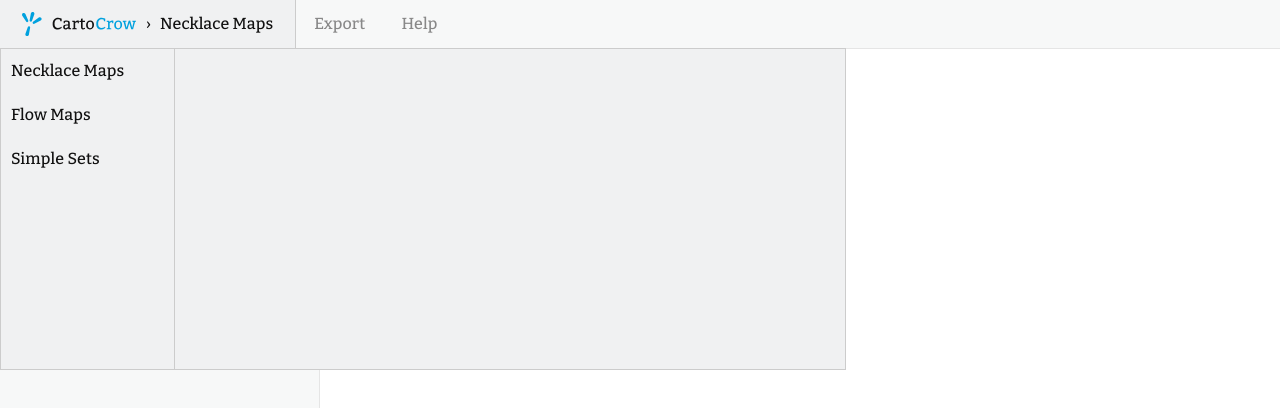
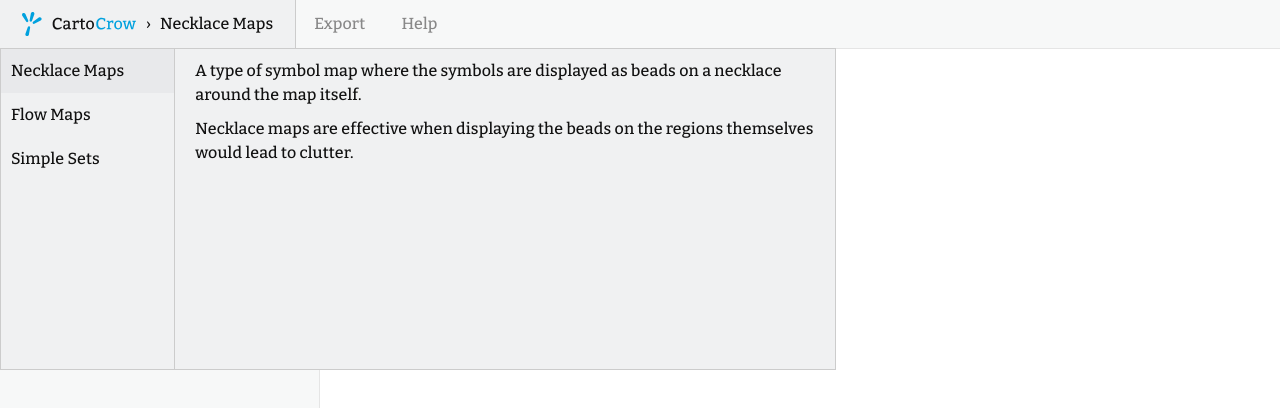
Before and after one commit to tue-alga/cartocrow-web, a website built with webpack: page src/index.ejs in a window 1280 px wide. Both pictures are taken after a click on the element "Necklace Maps". Shown: the top 408 px of the page. Built offline with nearby package versions, Linux system fonts and the light colour scheme.

Commit message:
Display the current map name in the menu

```diff
--- a/src/index.ts
+++ b/src/index.ts
@@ -10,8 +10,6 @@ import { MenuBar, MenuButton } from './ui/menu-bar';
 import { TypeSelector } from './ui/type-selector';
 
 class CartoCrow {
-	menu: MenuBar;
-
 	maps: Map[] = [];
 
 	constructor () {
@@ -19,20 +17,6 @@ class CartoCrow {
 		this.maps.push(new FlowMap());
 		this.maps.push(new SimpleSets());
 		this.loadMap(this.maps[0]);
-
-		this.menu = new MenuBar();
-		this.menu.$element.appendTo($('#header'));
-
-		this.menu.add(new TypeSelector(this.maps, (map: Map) => {
-			this.loadMap(map);
-		}));
-		this.menu.addSeparator();
-		this.menu.add(new MenuButton('Export', () => {
-			console.log('Exporting...');
-		}));
-		this.menu.add(new MenuButton('Help', () => {
-			console.log('Helping...');
-		}));
 
 		$('#overlay').on('click', (e: JQuery.ClickEvent) => {
 			if (e.target === e.currentTarget) {
@@ -44,6 +28,22 @@ class CartoCrow {
 	loadMap(map: Map) {
 		$('#side-panel-container').empty();
 		$('#side-panel-container').append(map.sidePanel.$element);
+
+		const menu = new MenuBar();
+		const $header = $('#header');
+		$header.empty();
+		menu.$element.appendTo($header);
+
+		menu.add(new TypeSelector(this.maps, map, (map: Map) => {
+			this.loadMap(map);
+		}));
+		menu.addSeparator();
+		menu.add(new MenuButton('Export', () => {
+			console.log('Exporting...');
+		}));
+		menu.add(new MenuButton('Help', () => {
+			console.log('Helping...');
+		}));
 	}
 };
 
--- a/src/ui/type-selector.less
+++ b/src/ui/type-selector.less
@@ -31,20 +31,25 @@
 			position: absolute;
 			left: 0;
 			top: 100%;
-			padding: 0 10px;
 			background-color: var(--menu-background-color);
 			border: 1px solid var(--border-color);
 			display: flex;
 
 			.map-list {
 				border-right: 1px solid var(--border-color);
-				padding-right: 50px;
 				display: flex;
 				flex-direction: column;
 				width: max-content;
+				align-items: stretch;
 
 				.map-item {
-					margin: 10px 0;
+					padding: 10px 0;
+					padding-left: 10px;
+					padding-right: 50px;
+
+					&.active {
+						background-color: var(--hovered-background-color);
+					}
 				}
 			}
 
--- a/src/ui/type-selector.ts
+++ b/src/ui/type-selector.ts
@@ -7,13 +7,13 @@ export class TypeSelector extends MenuButton {
 
 	onMapSelected: (map: Map) => void;
 
-	constructor(maps: Map[], onMapSelected: (map: Map) => void) {
-		super(maps[0].name);
+	constructor(maps: Map[], activeMap: Map, onMapSelected: (map: Map) => void) {
+		super(activeMap.name);
 		this.$element.addClass('type-selector');
 		this.onMapSelected = onMapSelected;
 
 		this.onClick(() => {
-			let $flyout = this.createFlyout(maps);
+			let $flyout = this.createFlyout(maps, activeMap);
 			let $overlay = $('#overlay');
 			$overlay.empty();
 			let $buttonCopy = this.$element.clone()
@@ -26,7 +26,7 @@ export class TypeSelector extends MenuButton {
 		});
 	}
 
-	createFlyout(maps: Map[]): JQuery {
+	createFlyout(maps: Map[], activeMap: Map): JQuery {
 		let $flyout = $('<div/>').addClass('flyout');
 
 		let $mapList = $('<div/>').addClass('map-list').appendTo($flyout);
@@ -38,7 +38,13 @@ export class TypeSelector extends MenuButton {
 			let $mapItem = $('<div/>').addClass('map-item')
 				.text(map.name)
 				.appendTo($mapList);
+			if (map == activeMap) {
+				$mapItem.addClass('active');
+				$mapDescription.html(map.description);
+			}
 			$mapItem.on('mouseover', () => {
+				$('.map-item').removeClass('active');
+				$mapItem.addClass('active');
 				$mapDescription.html(map.description);
 			});
 			$mapItem.on('click', () => {
```
